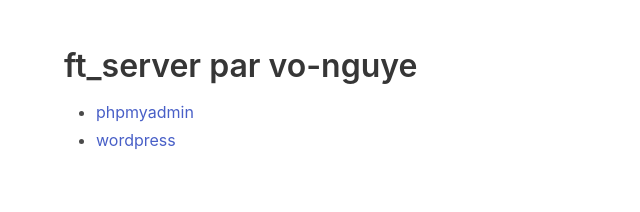
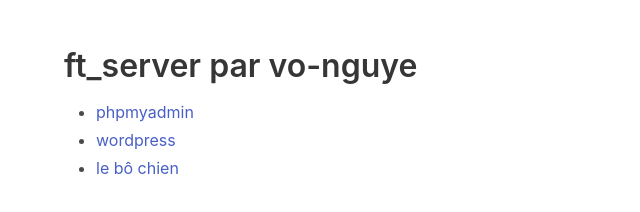
Before and after one commit to TontonPizza/ft_server, a plain HTML site: page srcs/index.html in a window 1280 px wide. Shown: the whole page, without its empty margins (0-640 px from the left). Drawn offline with nearby package versions, Linux system fonts and the light colour scheme.

Commit message:
avec l'autoindex ENV et un dossier de photo de chien

```diff
--- a/srcs/index.html
+++ b/srcs/index.html
@@ -20,6 +20,7 @@
             <ul>
                 <li><a href="/phpmyadmin">phpmyadmin</a></li>
                 <li><a href="/wordpress">wordpress</a></li>
+                <li><a href="/files">le bô chien</a></li>
             </ul>
         </div>
     </div>
```
Also changed, not shown: srcs/files/dododog.jpg (added), srcs/files/picnicdog.jpg (added), srcs/files/sexydog.jpg (added), srcs/files/waterdog.jpg (added), 2 other files.
